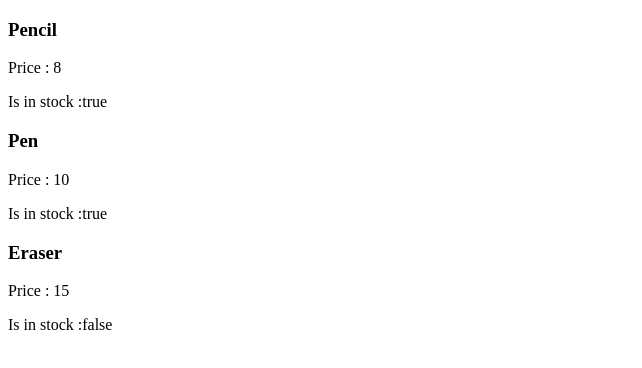
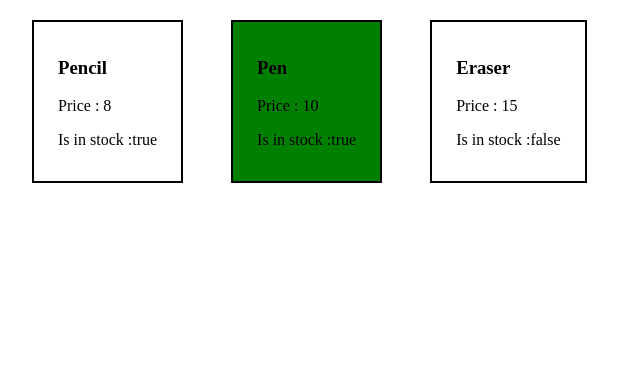
Before and after one commit to Kun7l/Bacancy-Training-Angular, an Angular app in the folder Sessions/Product-Listing-Application/: page / in a window 1280 px wide. Shown: the top 368 px of the page, without its empty margins (0-642 px from the left). Built offline with nearby package versions, Linux system fonts and the light colour scheme.

Commit message:
feat: appAppHighlightDiscountadded

```diff
--- a/Sessions/Product-Listing-Application/src/app/app.ts
+++ b/Sessions/Product-Listing-Application/src/app/app.ts
@@ -1,10 +1,9 @@
 import { Component } from '@angular/core';
-import { RouterOutlet } from '@angular/router';
 import { ProductList } from "./components/product-list/product-list";
 
 @Component({
   selector: 'app-root',
-  imports: [RouterOutlet, ProductList],
+  imports: [ ProductList],
   templateUrl: './app.html',
   styleUrl: './app.css'
 })
--- a/Sessions/Product-Listing-Application/src/app/components/product-item/product-item.css
+++ b/Sessions/Product-Listing-Application/src/app/components/product-item/product-item.css
@@ -0,0 +1,5 @@
+.product-item-container{
+    border: 2px solid black;
+    padding: 16px 24px;
+    margin: 12px 24px;
+}
--- a/Sessions/Product-Listing-Application/src/app/components/product-item/product-item.html
+++ b/Sessions/Product-Listing-Application/src/app/components/product-item/product-item.html
@@ -1,4 +1,4 @@
-<div class="product-item-container">
+<div class="product-item-container" [appAppHighlightDiscount]="product()?.hasDiscount ? 'green' : 'transperent'">
     <div class="product-heading">
         <h3>{{product()?.name}}</h3>
     </div>
--- a/Sessions/Product-Listing-Application/src/app/components/product-item/product-item.ts
+++ b/Sessions/Product-Listing-Application/src/app/components/product-item/product-item.ts
@@ -1,9 +1,10 @@
 import { Component, input } from '@angular/core';
 import { IProductDetails } from '../../types/product-type';
+import { AppHighlightDiscount } from '../../directives/app-highlight-discount';
 
 @Component({
   selector: 'app-product-item',
-  imports: [],
+  imports: [AppHighlightDiscount],
   templateUrl: './product-item.html',
   styleUrl: './product-item.css',
 })
--- a/Sessions/Product-Listing-Application/src/app/components/product-list/product-list.css
+++ b/Sessions/Product-Listing-Application/src/app/components/product-list/product-list.css
@@ -0,0 +1,4 @@
+.product-list-container .product-list{
+    display: flex;
+    flex-wrap: wrap;
+}
--- a/Sessions/Product-Listing-Application/src/app/components/product-list/product-list.html
+++ b/Sessions/Product-Listing-Application/src/app/components/product-list/product-list.html
@@ -1,7 +1,7 @@
 <div class="product-list-container">
     <div class="product-list">
         @for (product of productList(); track $index) {
-            <app-product-item [product]="product" />
+            <app-product-item [product]="product"  />
         }
     </div>
 </div>
--- a/Sessions/Product-Listing-Application/src/app/components/product-list/product-list.ts
+++ b/Sessions/Product-Listing-Application/src/app/components/product-list/product-list.ts
@@ -1,6 +1,7 @@
 import { Component, signal } from '@angular/core';
 import { IProductDetails } from '../../types/product-type';
 import { ProductItem } from "../product-item/product-item";
+import { AppHighlightDiscount } from '../../directives/app-highlight-discount';
 
 @Component({
   selector: 'app-product-list',
@@ -13,17 +14,20 @@ export class ProductList {
     {
       name: 'Pencil',
       price: 8,
-      isInStock: true
+      isInStock: true,
+      hasDiscount: false
     },
     {
       name: 'Pen',
       price: 10,
-      isInStock: true
+      isInStock: true,
+      hasDiscount: true
     },
     {
       name: 'Eraser',
       price: 15,
-      isInStock: false
+      isInStock: false,
+      hasDiscount: false
     }
   ]);
 }
--- /dev/null
+++ b/Sessions/Product-Listing-Application/src/app/directives/app-highlight-discount.ts
@@ -0,0 +1,13 @@
+import { Directive, ElementRef, Input, OnInit } from '@angular/core';
+
+@Directive({
+  selector: '[appAppHighlightDiscount]',
+
+})
+export class AppHighlightDiscount implements OnInit{
+  @Input('appAppHighlightDiscount') backgroundColor : string = 'transperent';
+  constructor(private el: ElementRef) {}
+  ngOnInit(): void {
+     this.el.nativeElement.style.backgroundColor = this.backgroundColor;
+  }
+}
--- a/Sessions/Product-Listing-Application/src/app/types/product-type.ts
+++ b/Sessions/Product-Listing-Application/src/app/types/product-type.ts
@@ -1,5 +1,6 @@
 export interface IProductDetails  {
     name:string,
     price:number,
-    isInStock:boolean
+    isInStock:boolean,
+    hasDiscount:boolean
 }
```
Also changed, not shown: 1 other file (tests, documents, lock files or other folders).
